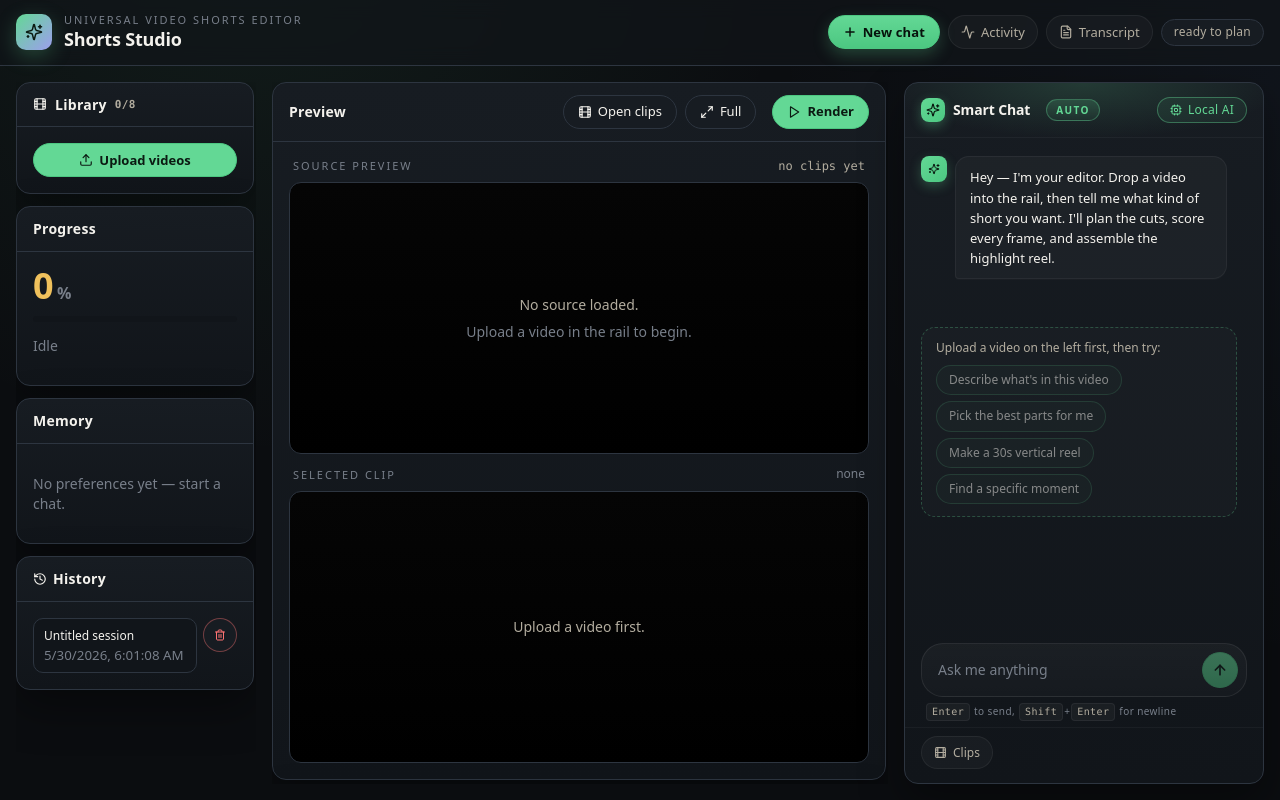
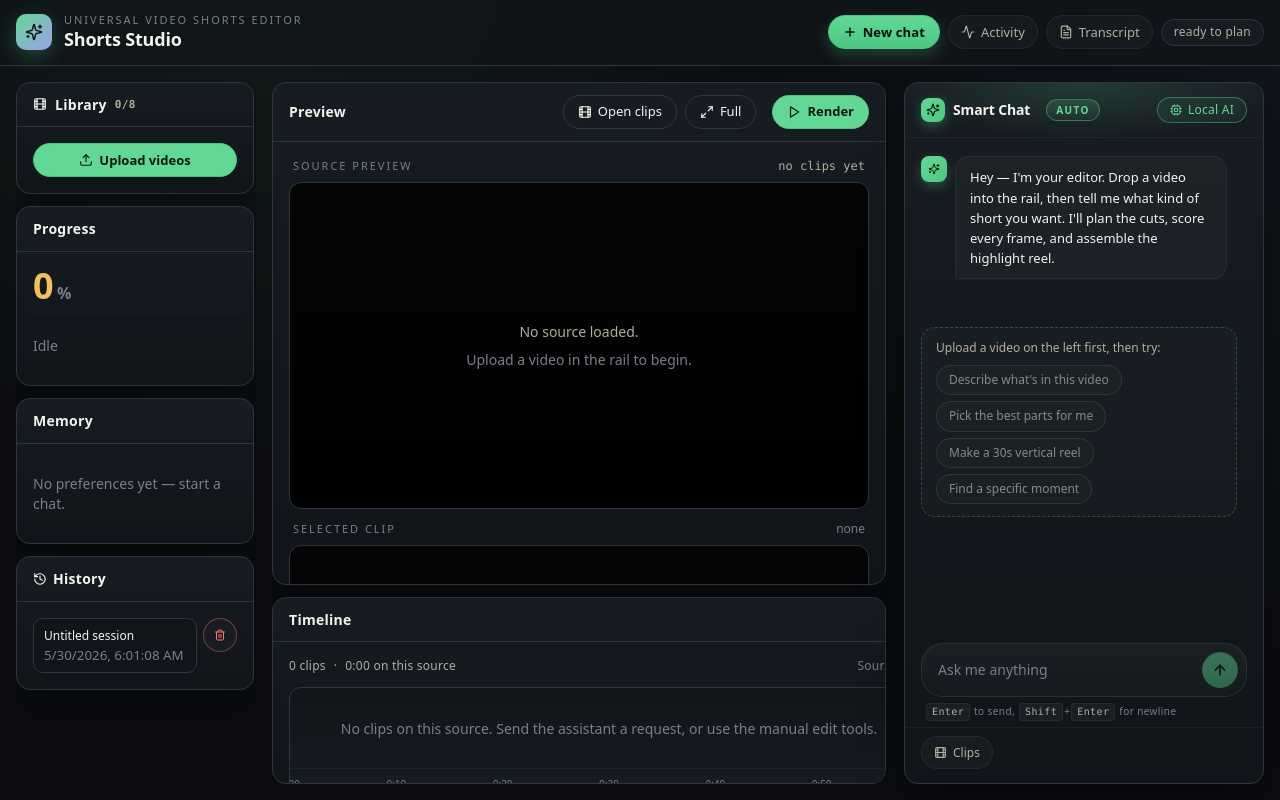
Before and after one commit to laljith-gamer/visual_ai_editor, a Next.js app: page /editor in a window 1280 px wide. Built offline with nearby package versions, Linux system fonts and the light colour scheme.

Commit message:
Restore editor preview layout and remove timeline-specific scroll styling

```diff
--- a/components/EditorStage.module.css
+++ b/components/EditorStage.module.css
@@ -8,22 +8,9 @@
   padding-right: 2px;
 }
 
-.stage > :global(.card) {
-  flex: 0 0 auto;
-}
-
-.stage > :global(.card):last-child {
-  min-height: 220px;
-}
-
-.stage > :global(.card):last-child :global(.card-body) {
-  overflow: auto;
-  min-height: 148px;
-}
-
 /* Two-pane preview surface.
- * Side-by-side only when the centre column has enough room; otherwise
- * stacked keeps both videos readable instead of squeezing them. */
+ * Restored the wider side-by-side behaviour. The stage itself scrolls;
+ * the timeline is not given its own forced horizontal scroll here. */
 .previewSplit {
   display: grid;
   grid-template-columns: 1fr;
@@ -31,7 +18,7 @@
   min-width: 0;
 }
 
-@media (min-width: 1560px) {
+@media (min-width: 1400px) {
   .previewSplit {
     grid-template-columns: minmax(0, 1fr) minmax(0, 1fr);
   }
@@ -62,8 +49,7 @@
   position: relative;
   width: 100%;
   aspect-ratio: 16 / 9;
-  max-height: 42dvh;
-  min-height: 180px;
+  min-height: 220px;
   background: #000;
   border-radius: 12px;
   overflow: hidden;
@@ -91,17 +77,6 @@
   text-align: center;
 }
 
-@media (max-height: 820px) and (min-width: 900px) {
-  .videoFrame {
-    min-height: 150px;
-    max-height: 34dvh;
-  }
-
-  .stage > :global(.card):last-child {
-    min-height: 240px;
-  }
-}
-
 @media (max-width: 560px) {
   .stage {
     padding-right: 0;
@@ -109,7 +84,6 @@
 
   .videoFrame {
     min-height: 180px;
-    max-height: none;
     border-radius: 10px;
   }
 }
```
